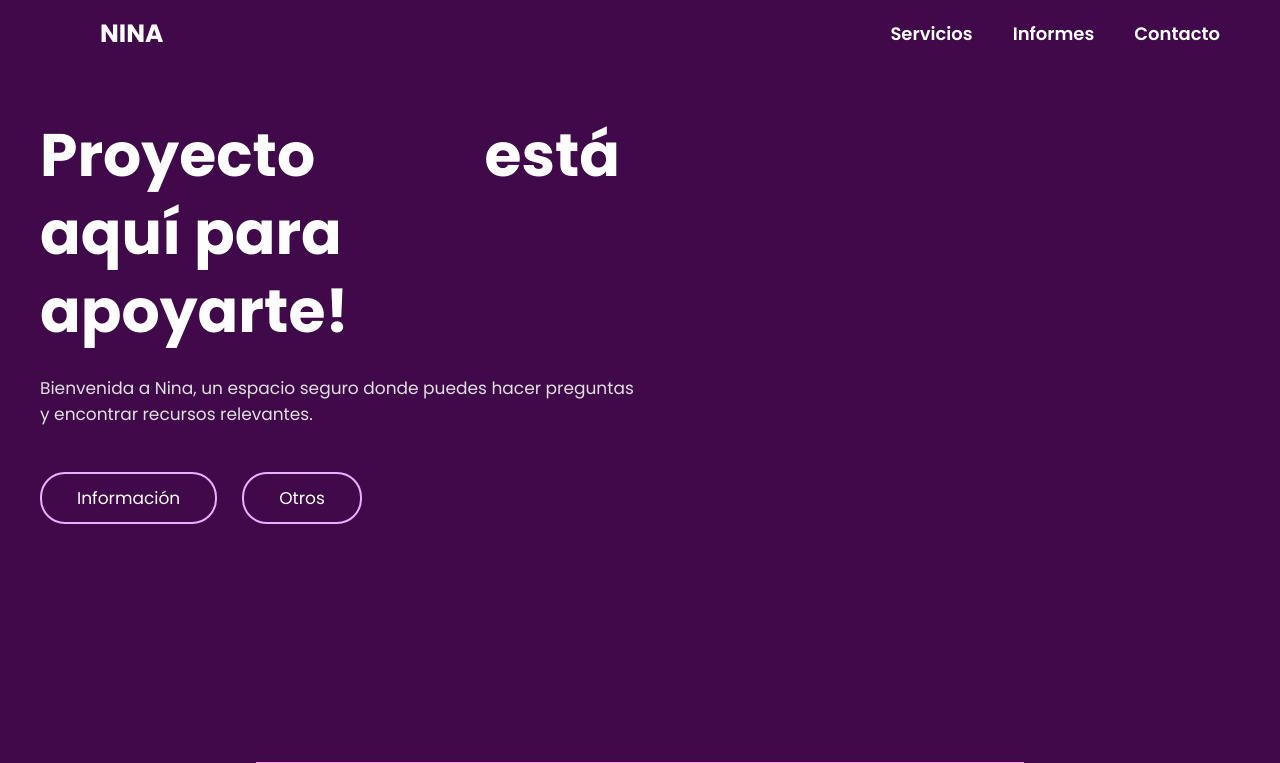
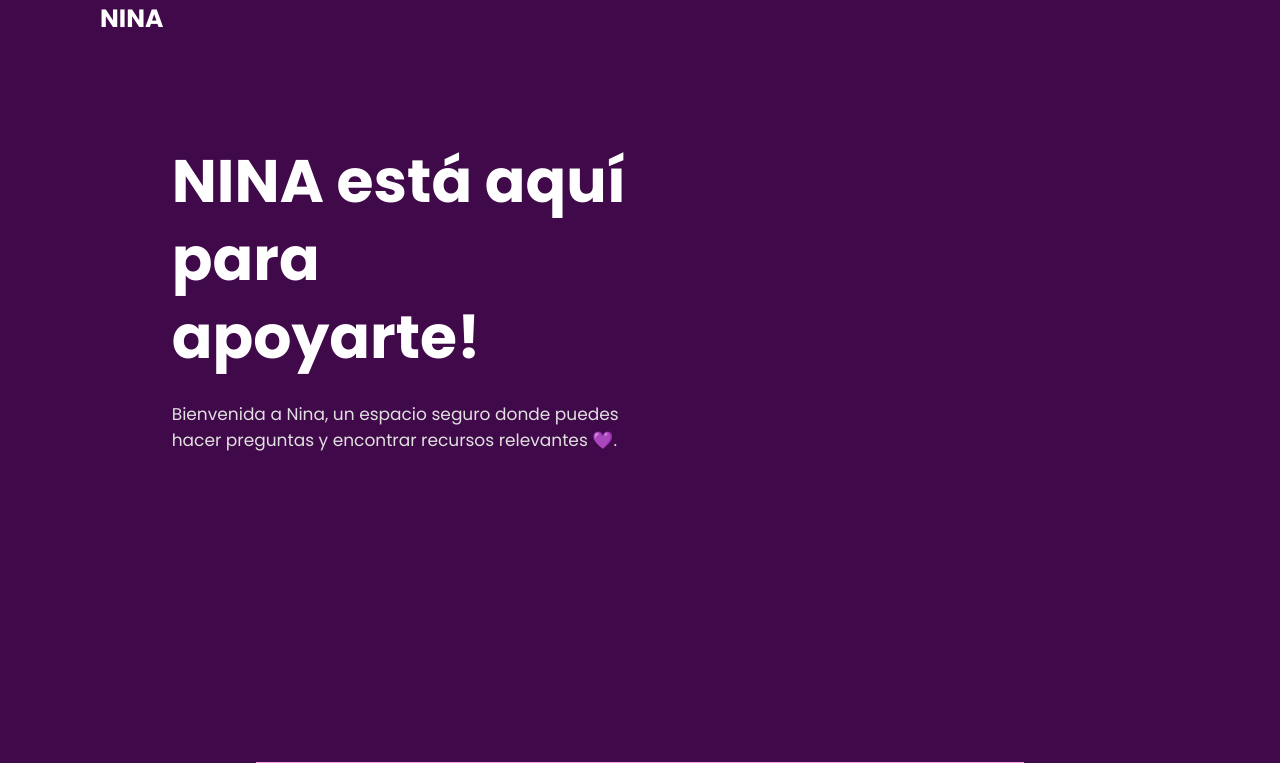
Before and after one commit to fatimaalvarez-creator/Chatbot_nina, a plain HTML site: page index.html in a window 1280 px wide. Shown: the top 763 px of the page. Drawn offline with Linux system fonts and the light colour scheme.

Commit message:
update index.html

```diff
--- a/index.html
+++ b/index.html
@@ -17,20 +17,14 @@
       </label>
       <nav class="navbar">
         <ul>
-          <li><a href="servicios.html">Servicios</a></li>
-          <li><a href="https://tec.mx/es/innovacion-y-transformacion/ingenieria-biomedica" target="_blank" rel="noopener noreferrer">Informes</a></li>
-          <li><a href="contacto.html">Contacto</a></li>
+          <!-- Menú limpio, sin enlaces -->
         </ul>
       </nav>
     </div>
     <div class="header-content container">
       <div class="header-txt">
-        <h1>Proyecto <span>Nina</span> está aquí para apoyarte!</h1>
-        <p>Bienvenida a Nina, un espacio seguro donde puedes hacer preguntas y encontrar recursos relevantes.</p>
-        <div class="butons">
-          <a href="#" class="btn-1">Información</a>
-          <a href="#" class="btn-1">Otros</a>
-        </div>
+        <h1>NINA</span> está aquí para apoyarte!</h1>
+        <p>Bienvenida a Nina, un espacio seguro donde puedes hacer preguntas y encontrar recursos relevantes 💜.</p>
       </div>
     </div>
   </header>
```
